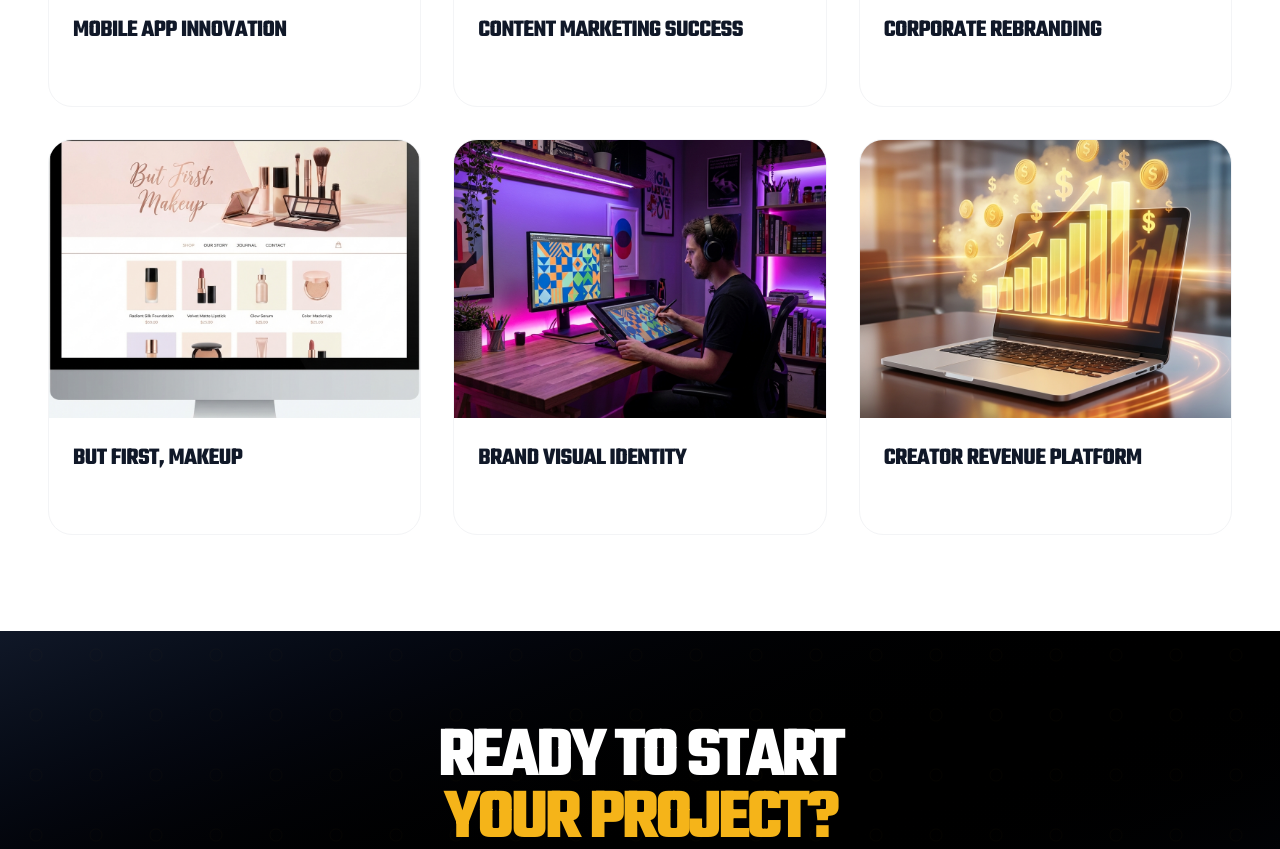
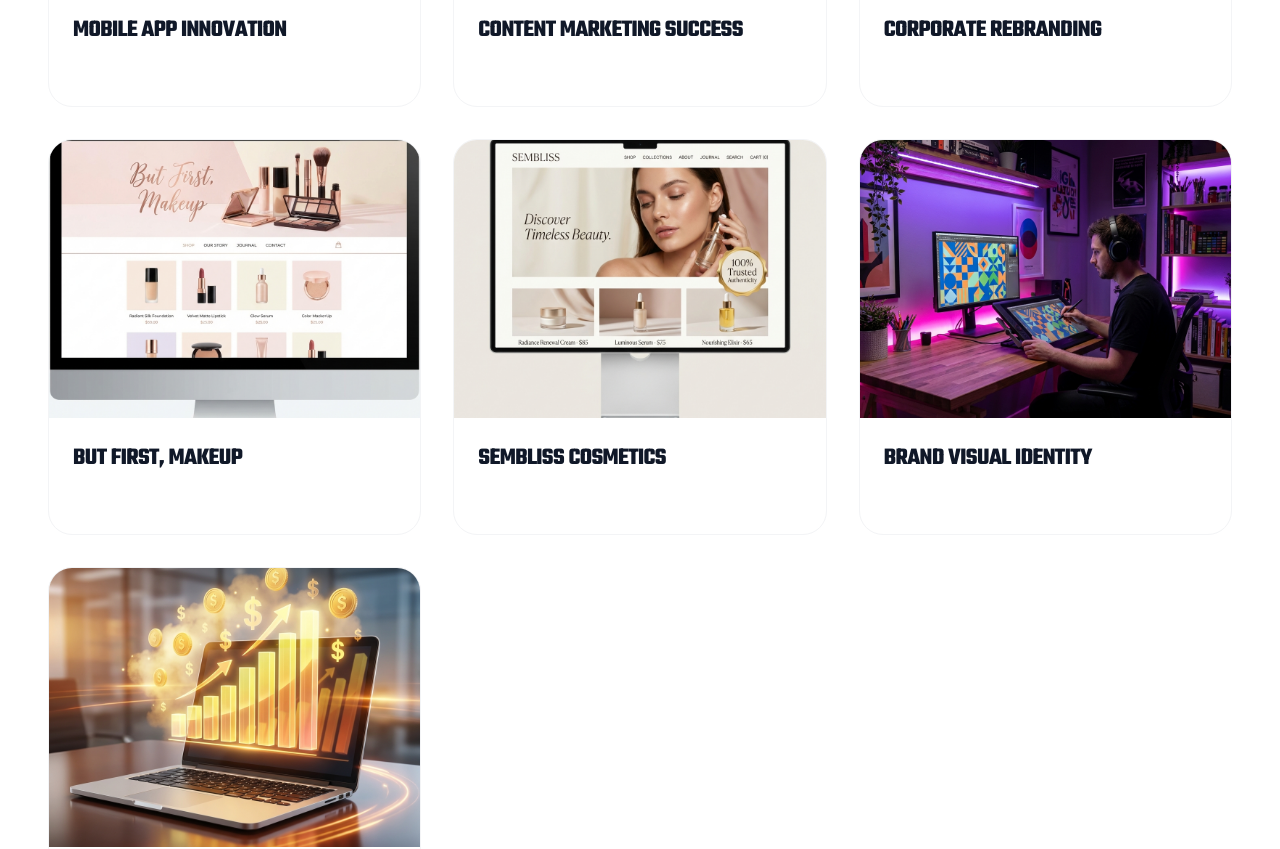
Before and after one commit to UmurAwais/KB-Creatives, a React (Vite) app: page /portfolio in a window 1280 px wide. Shown: the part 2080-2929 px from the top of the page. Built offline with nearby package versions, Linux system fonts and the light colour scheme.

Commit message:
Add Sembliss Shopify project to portfolio

```diff
--- a/src/pages/Portfolio.jsx
+++ b/src/pages/Portfolio.jsx
@@ -6,6 +6,7 @@ import HassanImg from '../assets/hassan-associates.png'
 import EvoSolImg from '../assets/theevosol.png'
 import CueImg from '../assets/cuestudio.png'
 import BFMakeupImg from '../assets/bfmakeup.png'
+import SemblissImg from '../assets/sembliss.png'
 
 const Portfolio = () => {
   const location = useLocation()
@@ -160,6 +161,16 @@ const Portfolio = () => {
       image: BFMakeupImg,
       color: 'from-pink-500/10 to-rose-500/10',
       link: 'https://bfmakeup.pk/'
+    },
+    {
+      id: 13,
+      title: 'Sembliss Cosmetics',
+      category: 'shopify-development',
+      tags: ['Shopify Development', 'Premium E-commerce', 'Authentic Beauty'],
+      description: 'A trusted destination for authentic international luxury beauty and skincare in Pakistan.',
+      image: SemblissImg,
+      color: 'from-amber-600/10 to-orange-500/10',
+      link: 'https://www.sembliss.com/'
     },
     {
       id: 11,
```
Also changed, not shown: src/assets/sembliss.png (added).
